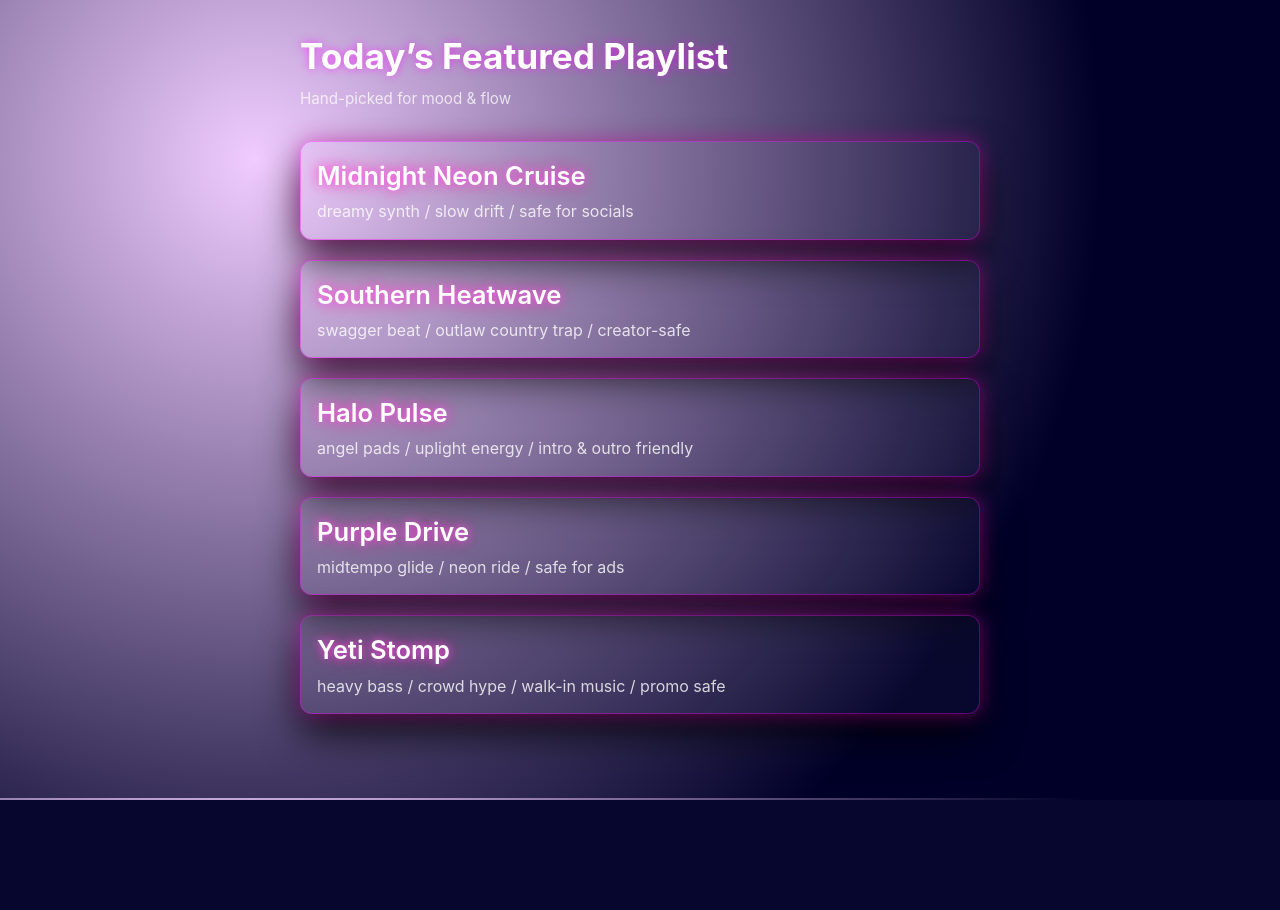
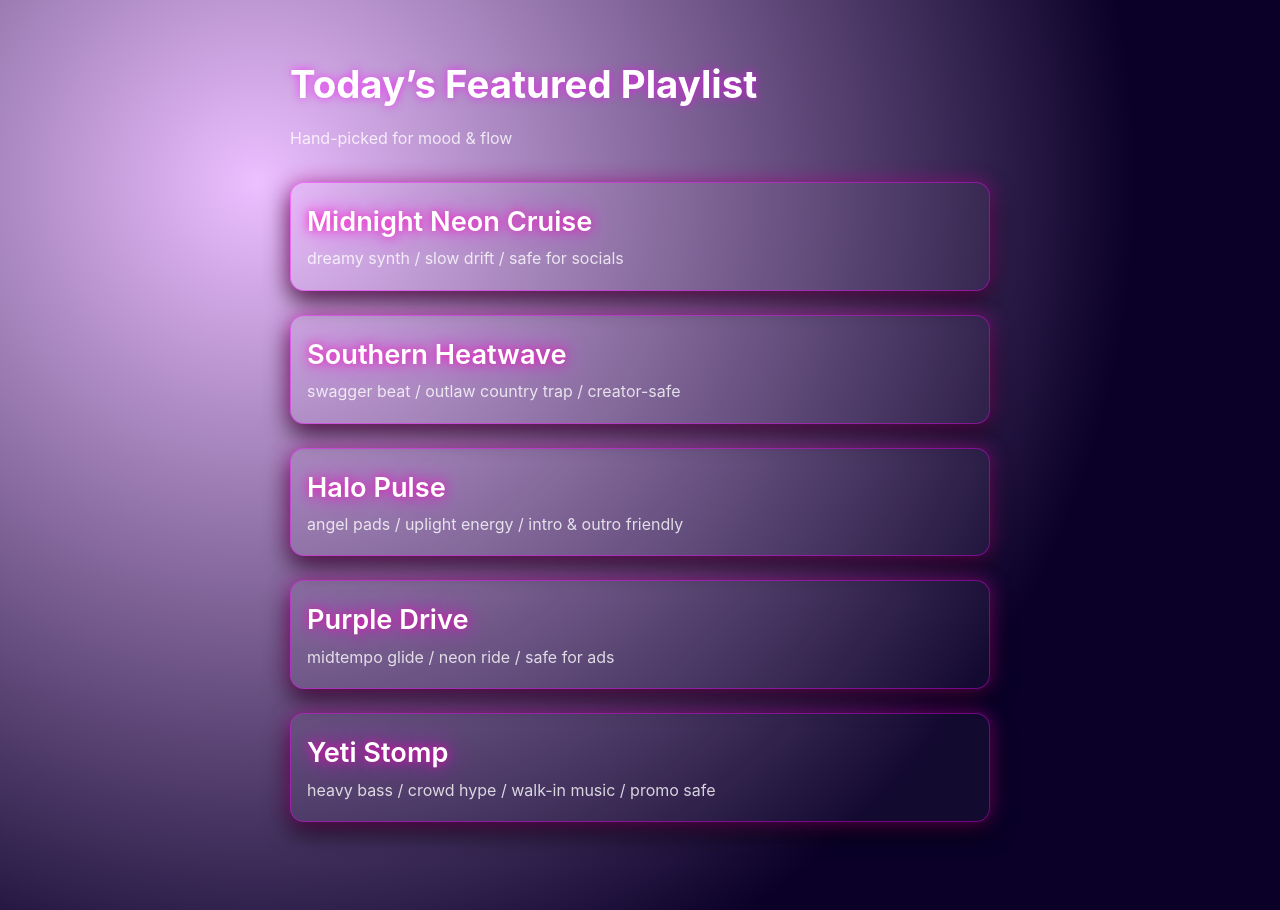
Before and after one commit to timmyjonesusn-netizen/Timmy-wsgi, a Flask app: page / in a window 1280 px wide. Before the commit the page ends 800 px from the top, so only its background shows below. Run offline with Flask 3, Linux system fonts and the light colour scheme.

Commit message:
Update style.css

```diff
--- a/static/style.css
+++ b/static/style.css
@@ -1,73 +1,74 @@
-/* Page base */
+/* --- Base Page --- */
 body {
   margin: 0;
+  padding: 2rem 1.25rem 4rem;
   font-family: -apple-system, BlinkMacSystemFont, "Inter", "Helvetica Neue", Arial, sans-serif;
-    background: radial-gradient(circle at 20% 20%, rgba(180,0,255,0.2) 0%, rgba(0,0,40,1) 70%);
+  background: radial-gradient(circle at 20% 20%, rgba(180, 0, 255, 0.25) 0%, rgba(10, 0, 40, 1) 70%);
   color: #fff;
   line-height: 1.4;
-    padding: 2rem 1.25rem 4rem;
 }
 
-/* Layout wrapper */
+/* --- Layout --- */
 .page-wrap {
-    max-width: 680px;
+  max-width: 700px;
   margin: 0 auto;
 }
 
-/* Header text */
+/* --- Header --- */
 .headline {
-    font-size: 1.9rem;
+  font-size: 2rem;
   font-weight: 700;
-    margin: 0 0 .4rem 0;
-    color: #fff;
-    text-shadow: 0 0 10px rgba(255,0,255,0.6);
+  text-shadow: 0 0 10px rgba(255, 0, 255, 0.7);
+  margin-bottom: 0.3rem;
 }
 
 .subhead {
-    font-size: 0.95rem;
-    font-weight: 400;
-    color: rgba(255,255,255,0.75);
-    margin: 0 0 2rem 0;
+  font-size: 1rem;
+  color: rgba(255, 255, 255, 0.8);
+  margin-bottom: 2rem;
 }
 
-/* Playlist cards */
+/* --- Playlist Cards --- */
 .playlist-block {
-    background: rgba(255,255,255,0.03);
-    border: 1px solid rgba(255,0,255,0.35);
-    border-radius: 12px;
-    padding: 1rem 1rem 1rem;
-    margin-bottom: 1.25rem;
+  background: rgba(255, 255, 255, 0.04);
+  border: 1px solid rgba(255, 0, 255, 0.4);
+  border-radius: 14px;
+  padding: 1.25rem 1rem;
+  margin-bottom: 1.5rem;
   box-shadow:
-        0 0 20px rgba(255,0,200,0.4),
-        0 20px 40px rgba(0,0,0,0.8);
+    0 0 20px rgba(255, 0, 200, 0.4),
+    0 10px 25px rgba(0, 0, 0, 0.8);
+  transition: all 0.25s ease-in-out;
 }
 
-/* Playlist title */
-.playlist-name {
-    font-size: 1.4rem;
-    font-weight: 600;
-    margin: 0 0 .4rem 0;
-    color: #fff;
-    text-shadow: 0 0 8px rgba(255,100,255,0.8),
-                 0 0 16px rgba(255,0,140,0.7);
+.playlist-block:hover {
+  background: rgba(255, 255, 255, 0.08);
+  transform: translateY(-2px);
 }
 
-/* Playlist description text */
-.playlist-desc {
-    margin: 0;
-    font-size: 0.95rem;
-    color: rgba(255,255,255,0.8);
+/* --- Playlist Titles --- */
+.playlist-name {
+  font-size: 1.5rem;
+  font-weight: 600;
+  margin: 0 0 0.4rem 0;
+  text-shadow:
+    0 0 10px rgba(255, 0, 180, 0.8),
+    0 0 25px rgba(255, 0, 255, 0.7);
 }
 
-/* Mobile polish */
+/* --- Playlist Description --- */
+.playlist-desc {
+  font-size: 1rem;
+  color: rgba(255, 255, 255, 0.8);
+  margin: 0;
+}
+
+/* --- Mobile Friendly --- */
 @media (min-width: 480px) {
   .headline {
-        font-size: 2.2rem;
+    font-size: 2.4rem;
   }
   .playlist-name {
-        font-size: 1.6rem;
-    }
-    .playlist-desc {
-        font-size: 1rem;
+    font-size: 1.7rem;
   }
 }
```
Lines whose indentation alone changed are shown as unchanged.
